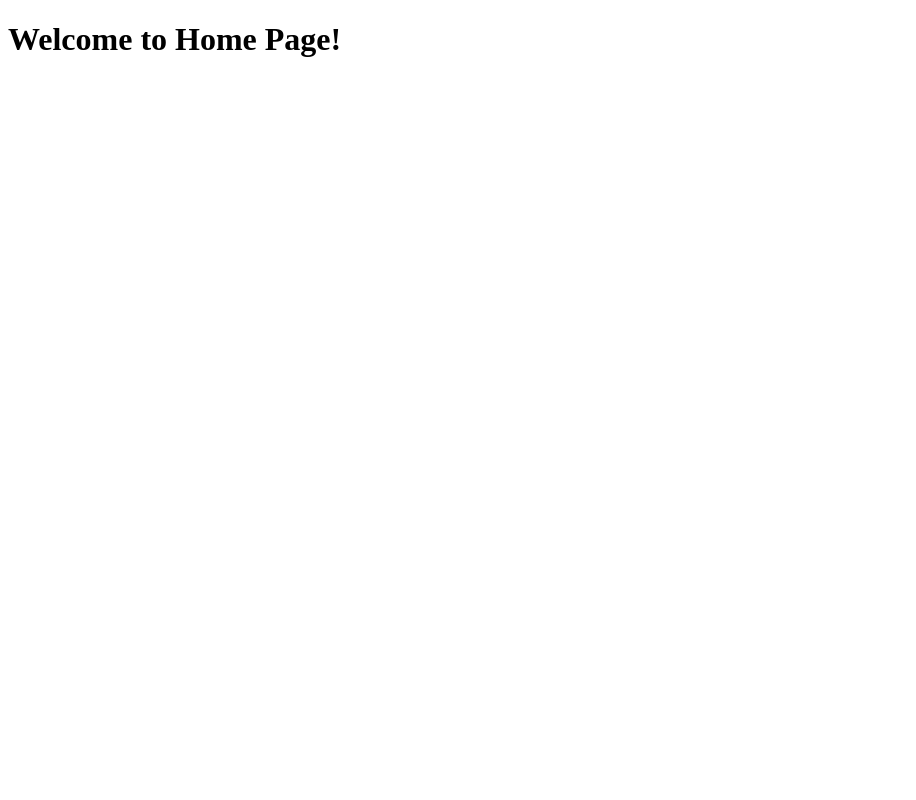
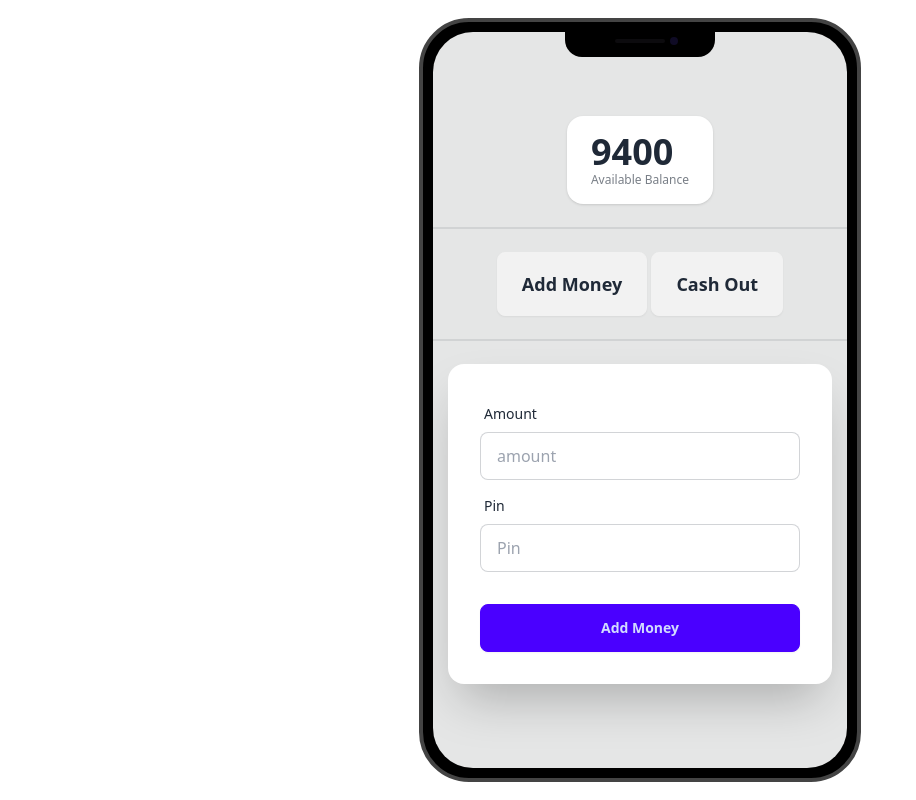
Before and after one commit to programmer-mahadi-hasan/Payoo-MFS, a plain HTML site: page home.html in a window 1280 px wide. Shown: the whole page, without its empty margins (0-916 px from the left). Drawn offline with nearby package versions, Linux system fonts and the light colour scheme.

Commit message:
add money form and balance added

```diff
--- a/home.html
+++ b/home.html
@@ -1,11 +1,59 @@
 <!DOCTYPE html>
-<html lang="en">
+<html lang="en" data-theme="light">
+
 <head>
     <meta charset="UTF-8">
     <meta name="viewport" content="width=device-width, initial-scale=1.0">
     <title>Payoo Home Page</title>
+    <link href="https://cdn.jsdelivr.net/npm/daisyui@4.12.10/dist/full.min.css" rel="stylesheet" type="text/css" />
+    <script src="https://cdn.tailwindcss.com"></script>
+
 </head>
+
 <body>
-    <h1>Welcome to Home Page!</h1>
+    <main class="flex justify-center items-center h-screen">
+        <div class="mockup-phone">
+            <div class="camera"></div>
+            <div class="display">
+                <div class="artboard artboard-demo phone-3">
+                    <div class="stats shadow">
+                        <div class="stat">
+                            <div class="stat-value">9400</div>
+                            <div class="stat-desc">Available Balance</div>
+                        </div>
+                    </div>
+                    <div class="divider"></div>
+                    <!-- user action buttons -->
+                    <div>
+                        <button class="btn btn-lg">Add Money</button>
+                        <button class="btn btn-lg">Cash Out</button>
+                    </div>
+                    <div class="divider"></div>
+                    <!-- add money form  -->
+                    <div class="card bg-base-100 w-full max-w-sm shrink-0 shadow-2xl">
+                        <form class="card-body">
+                            <div class="form-control">
+                                <label class="label">
+                                    <span class="label-text">Amount</span>
+                                </label>
+                                <input type="text" placeholder="amount" class="input input-bordered" required />
+                            </div>
+                            <div class="form-control">
+                                <label class="label">
+                                    <span class="label-text">Pin</span>
+                                </label>
+                                <input type="password" placeholder="Pin" class="input input-bordered" autocomplete="off" required />
+                            </div>
+                            <div class="form-control mt-6">
+                                <button class="btn btn-primary">Add Money</button>
+                            </div>
+                        </form>
+                    </div>
+                </div>
+            </div>
+        </div>
+    </main>
+    <script src="js/home.js"></script>
 </body>
+
 </html>
```
Also changed, not shown: index.html (+5 -7 lines), js/home.js (added).
